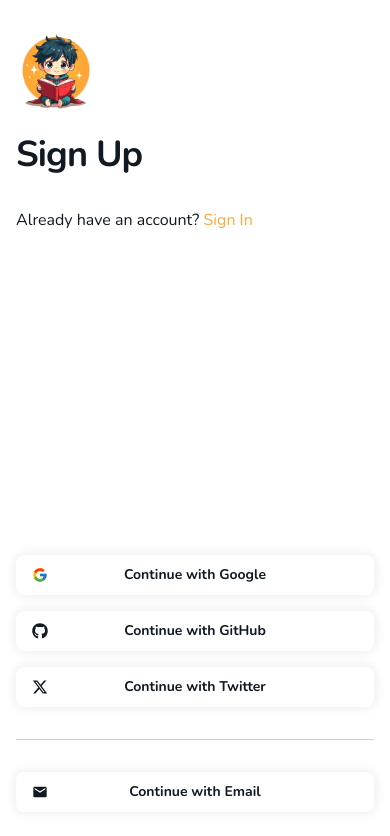
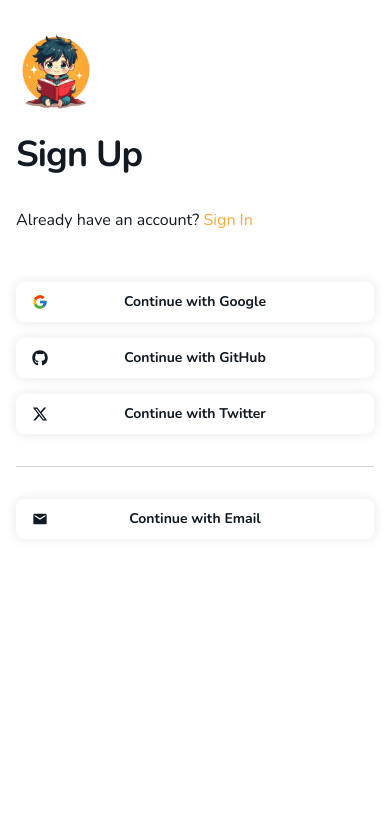
Before and after one commit to Zain-Khoso/MangaTrench-WebApp, a Next.js app: page /sign-up in a window 390 px wide. Shown: the top 836 px of the page. Built offline with nearby package versions, Linux system fonts and the light colour scheme; no server answers.

Commit message:
fix: Authentication Page related ui pushed at bottom.

```diff
--- a/src/app/(authentication)/layout.tsx
+++ b/src/app/(authentication)/layout.tsx
@@ -37,7 +37,7 @@ export const metadata: Metadata = {
 export default function AuthentucationLayout({ children }: PropsWithChildren) {
   return (
     <main className="md:bg-secondary flex h-dvh min-h-fit w-dvw flex-col gap-12 px-4 py-8 md:m-auto md:h-fit md:w-4/5 md:flex-row md:items-center md:justify-between md:rounded-4xl md:px-12 lg:max-w-4xl">
-      <header className="flex-1 space-y-4">
+      <header className="space-y-4 md:flex-1">
         <Image alt="Manga Trench Logo" src={Logo} width={80} height={80} />
 
         <PageLabel />
```
